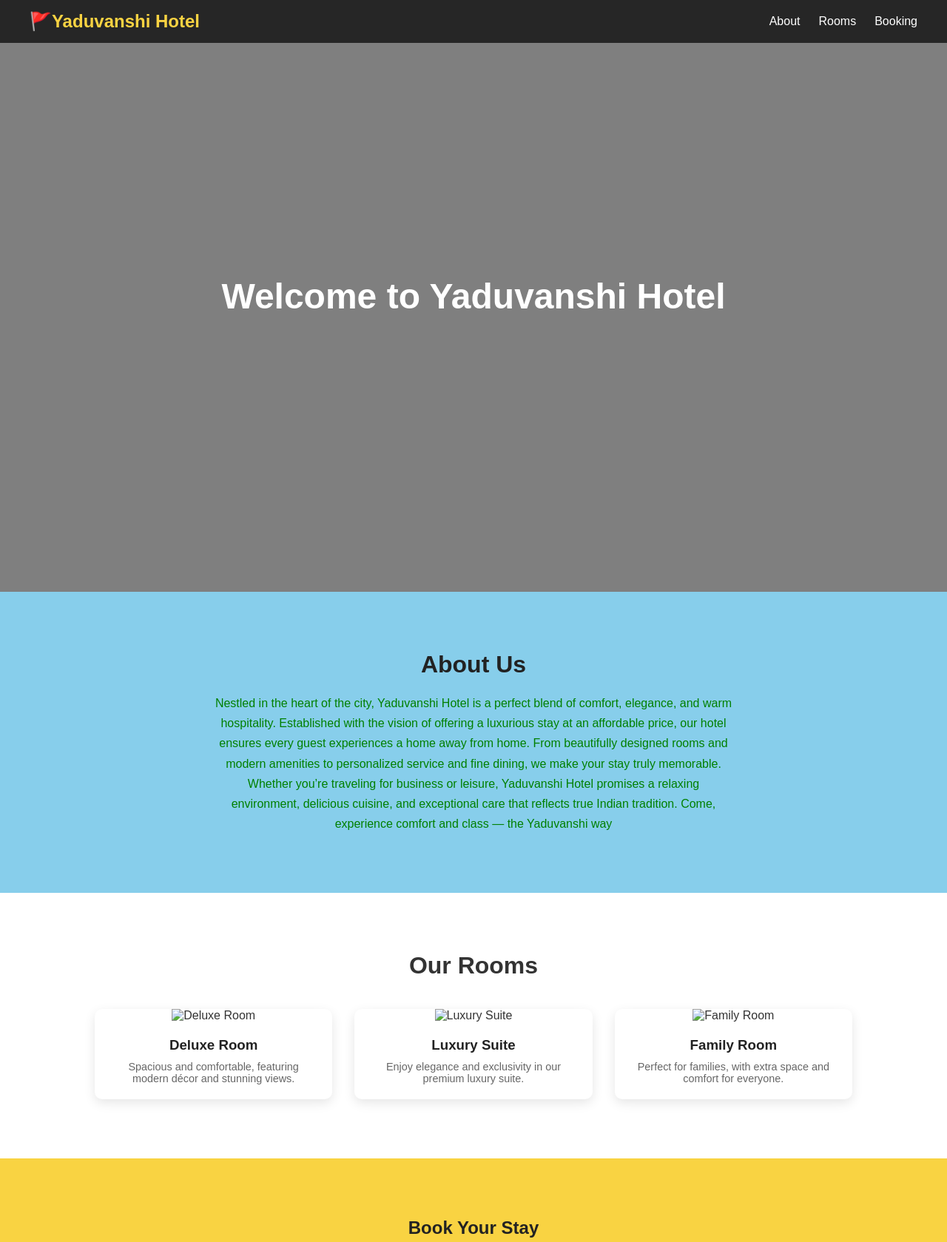
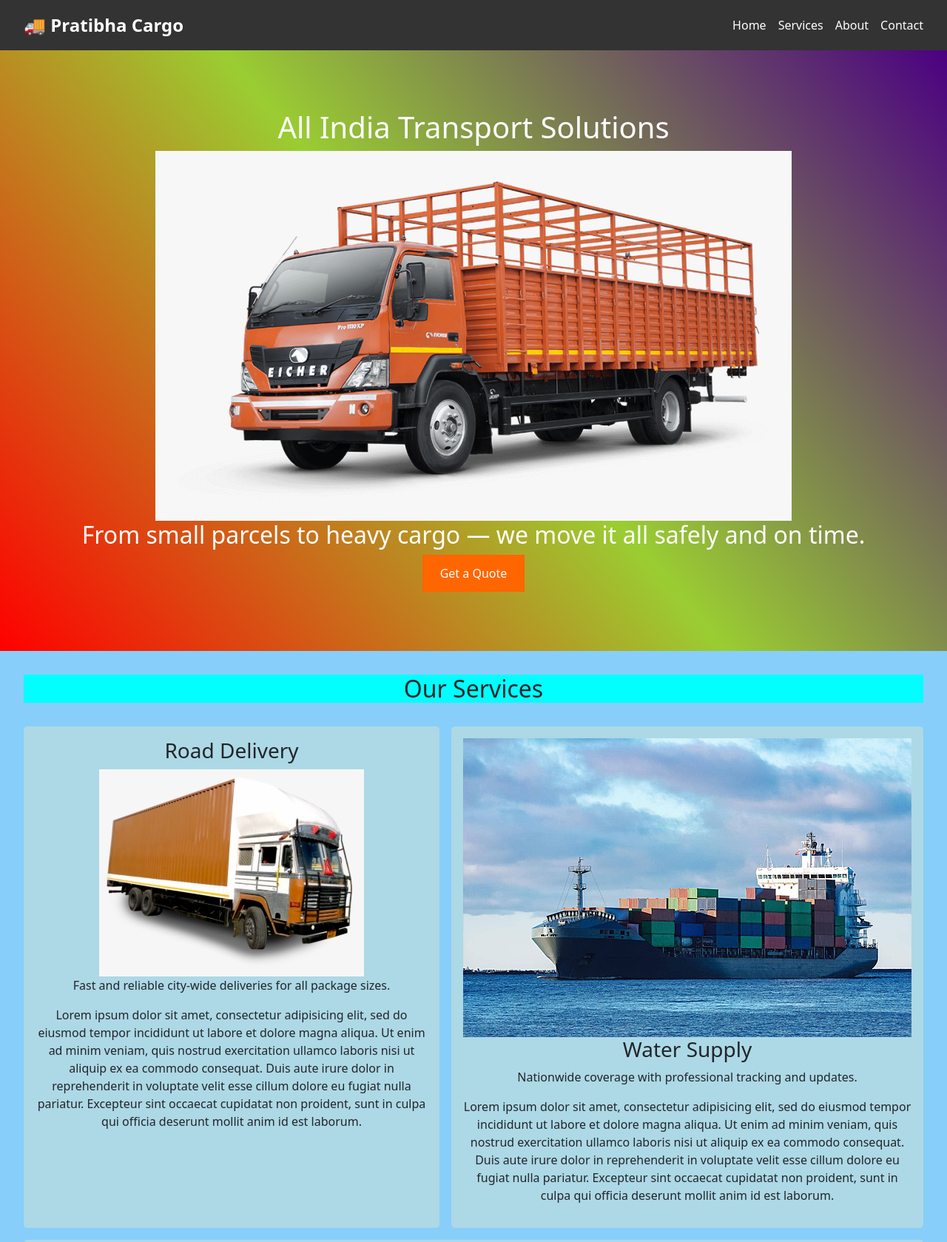
Before and after one commit to prashanty48/web, a plain HTML site: page index.html in a window 1280 px wide. Shown: the top 1679 px of the page at 74% size. Drawn offline with nearby package versions, Linux system fonts and the light colour scheme.

Commit message:
Add files via upload

```diff
--- a/index.html
+++ b/index.html
@@ -1,288 +1,102 @@
 <!DOCTYPE html>
-<html lang="en">
+<html>
 <head>
   <meta charset="UTF-8">
   <meta name="viewport" content="width=device-width, initial-scale=1.0">
-  <title>Yaduvanshi Hotel</title>
-  <style>
-    * {
-      margin: 0;
-      padding: 0;
-      box-sizing: border-box;
-      font-family: 'Poppins', sans-serif;
-    }
-
-    body {
-      color: #333;
-      background-color: #fff;
-      scroll-behavior: smooth;
-    }
-
-    header {
-      width: 100%;
-      height: 100vh;
-      background: url('pngtree-bedroom-guest-room-five-star-hotel-image_990205.jpg') no-repeat center/cover;
-      position: relative;
-      display: flex;
-      justify-content: center;
-      align-items: center;
-      text-align: center;
-      color: #fff;
-    }
-
-    header::after {
-      content: "";
-      position: absolute;
-      top: 0;
-      left: 0;
-      width: 100%;
-      height: 100%;
-      background: rgba(0, 0, 0, 0.5);
-    }
-
-    header h1 {
-      position: relative;
-      font-size: 3rem;
-      z-index: 2;
-    }
-
-    nav {
-      position: fixed;
-      top: 0;
-      width: 100%;
-      background: rgba(0,0,0,0.7);
-      display: flex;
-      justify-content: space-between;
-      align-items: center;
-      padding: 15px 40px;
-      color: #fff;
-      z-index: 1000;
-    }
-
-    nav h2 {
-      font-size: 1.5rem;
-      color: #f9d342;
-    }
-
-    nav ul {
-      display: flex;
-      list-style: none;
-      gap: 25px;
-    }
-
-    nav ul li a {
-      color: #fff;
-      text-decoration: none;
-      font-weight: 500;
-      transition: 0.3s;
-    }
-
-    nav ul li a:hover {
-      color: #f9d342;
-    }
-
-    .about {
-      padding: 80px 10%;
-      background:skyblue;
-      text-align: center;
-    }
-
-    .about h2 {
-      font-size: 2rem;
-      color: #222;
-      margin-bottom: 20px;
-    }
-
-    .about p {
-      max-width: 700px;
-      margin: auto;
-      line-height: 1.7;
-      color: green;
-    }
-
-    .rooms {
-      padding: 80px 10%;
-      text-align: center;
-    }
-
-    .rooms h2 {
-      font-size: 2rem;
-      margin-bottom: 40px;
-      color: #333;
-    }
-
-    .room-cards {
-      display: grid;
-      grid-template-columns: repeat(auto-fit, minmax(280px, 1fr));
-      gap: 30px;
-    }
-
-    .card {
-      background: #fff;
-      border-radius: 10px;
-      overflow: hidden;
-      box-shadow: 0 5px 15px rgba(0,0,0,0.1);
-      transition: transform 0.3s;
-    }
-
-    .card:hover {
-      transform: translateY(-10px);
-    }
-
-    .card img {
-      width: 100%;
-      height: 200px;
-      object-fit: cover;
-    }
-
-    .card-content {
-      padding: 20px;
-    }
-
-    .card-content h3 {
-      margin-bottom: 10px;
-      color: #222;
-    }
-
-    .card-content p {
-      color: #666;
-      font-size: 0.9rem;
-    }
-
-    .booking {
-      padding: 80px 10%;
-      background: #f9d342;
-      text-align: center;
-    }
-
-    .booking h2 {
-      color: #222;
-      margin-bottom: 20px;
-    }
-
-    form {
-      max-width: 500px;
-      margin: auto;
-      background: #fff;
-      padding: 30px;
-      border-radius: 10px;
-      box-shadow: 0 5px 15px rgba(0,0,0,0.1);
-    }
-
-    form input, form select, form button {
-      width: 100%;
-      padding: 10px;
-      margin: 10px 0;
-      border: 1px solid #ccc;
-      border-radius: 5px;
-      font-size: 1rem;
-    }
-
-    form button {
-      background: #f9d342;
-      border: none;
-      cursor: pointer;
-      transition: 0.3s;
-      font-weight: 600;
-    }
-
-    form button:hover {
-      background: #222;
-      color: #fff;
-    }
-
-    footer {
-      background: #222;
-      color: #fff;
-      text-align: center;
-      padding: 20px;
-    }
-  </style>
+  <title>FastMove Transport</title>
+  <link rel="stylesheet" href="pratibha cargo.css">
+  <link href="https://cdn.jsdelivr.net/npm/bootstrap@5.3.7/dist/css/bootstrap.min.css" rel="stylesheet" integrity="sha384-LN+7fdVzj6u52u30Kp6M/trliBMCMKTyK833zpbD+pXdCLuTusPj697FH4R/5mcr" crossorigin="anonymous">
+  <link rel="stylesheet" type="text/css" href="responsiveprojectjs.js">
+  <link rel="stylesheet" href="https://cdnjs.cloudflare.com/ajax/libs/font-awesome/5.15.4/css/all.min.css">
 </head>
 <body>
-  <nav>
-    <h2>🚩Yaduvanshi Hotel</h2>
-    <ul>
-      <li><a href="#about">About</a></li>
-      <li><a href="#rooms">Rooms</a></li>
-      <li><a href="#booking">Booking</a></li>
-    </ul>
-  </nav>
 
+  <!-- Header -->
   <header>
-    <h1>Welcome to Yaduvanshi Hotel</h1>
+    <div class="logo">🚚 Pratibha Cargo</div>
+    <nav id="navbar">
+      <a href="#home">Home</a>
+      <a href="#services">Services</a>
+      <a href="#about">About</a>
+      <a href="#contact">Contact</a>
+    </nav>
+    <div class="menu-toggle" id="menu-toggle">☰</div>
   </header>
 
-  <section id="about" class="about">
-    <h2>About Us</h2>
-    <p>Nestled in the heart of the city, Yaduvanshi Hotel is a perfect blend of comfort, elegance, and warm hospitality. Established with the vision of offering a luxurious stay at an affordable price, our hotel ensures every guest experiences a home away from home. From beautifully designed rooms and modern amenities to personalized service and fine dining, we make your stay truly memorable. Whether you’re traveling for business or leisure, Yaduvanshi Hotel promises a relaxing environment, delicious cuisine, and exceptional care that reflects true Indian tradition. Come, experience comfort and class — the Yaduvanshi way</p>
+  <!-- Hero Section -->
+  <section class="hero" id="home">
+    <h1>All India Transport Solutions</h1>
+    <img src="693-6939206_indian-truck-png-transparent-png.png">
+    <h2>From small parcels to heavy cargo — we move it all safely and on time.</h2>
+    <button><a href="https://en.wikipedia.org/wiki/Transport"></a>Get a Quote</button>
   </section>
 
-  <section id="rooms" class="rooms">
-    <h2>Our Rooms</h2>
-    <div class="room-cards">
-      <div class="card">
-        <img src="Deluxe Room_1920x950.webp" alt="Deluxe Room">
-        <div class="card-content">
-          <h3>Deluxe Room</h3>
-          <p>Spacious and comfortable, featuring modern décor and stunning views.</p>
-        </div>
+  <!-- Services -->
+  <section class="services" id="services">
+    <h2>Our Services</h2>
+    <div class="service-list">
+      <div class="service">
+        <h3>Road Delivery</h3>
+        <img src="127-1271298_indian-truck-container-.png">
+        <p>Fast and reliable city-wide deliveries for all package sizes.</p>
+        <p>Lorem ipsum dolor sit amet, consectetur adipisicing elit, sed do eiusmod
+        tempor incididunt ut labore et dolore magna aliqua. Ut enim ad minim veniam,
+        quis nostrud exercitation ullamco laboris nisi ut aliquip ex ea commodo
+        consequat. Duis aute irure dolor in reprehenderit in voluptate velit esse
+        cillum dolore eu fugiat nulla pariatur. Excepteur sint occaecat cupidatat non
+        proident, sunt in culpa qui officia deserunt mollit anim id est laborum.</p>
       </div>
-      <div class="card">
-        <img src="Luxury-Suite-Goa-2-768x576.jpg" alt="Luxury Suite">
-        <div class="card-content">
-          <h3>Luxury Suite</h3>
-          <p>Enjoy elegance and exclusivity in our premium luxury suite.</p>
-        </div>
+      <div class="service">
+        <img src="pngtree.jpg">
+        <h3>Water Supply</h3>
+        <p>Nationwide coverage with professional tracking and updates.</p>
+        <p>Lorem ipsum dolor sit amet, consectetur adipisicing elit, sed do eiusmod
+        tempor incididunt ut labore et dolore magna aliqua. Ut enim ad minim veniam,
+        quis nostrud exercitation ullamco laboris nisi ut aliquip ex ea commodo
+        consequat. Duis aute irure dolor in reprehenderit in voluptate velit esse
+        cillum dolore eu fugiat nulla pariatur. Excepteur sint occaecat cupidatat non
+        proident, sunt in culpa qui officia deserunt mollit anim id est laborum.</p>
       </div>
-      <div class="card">
-        <img src="04_final.webp" alt="Family Room">
-        <div class="card-content">
-          <h3>Family Room</h3>
-          <p>Perfect for families, with extra space and comfort for everyone.</p>
-        </div>
+      <div class="service">
+        <img src="27-275906_cargo-plane-png-cargo-airplane-png.png">
+        <h3>AIR Services</h3>
+        <p>Heavy cargo handling with modern air base and plane.</p>
+        <p>Lorem ipsum dolor sit amet, consectetur adipisicing elit, sed do eiusmod
+        tempor incididunt ut labore et dolore magna aliqua. Ut enim ad minim veniam,
+        quis nostrud exercitation ullamco laboris nisi ut aliquip ex ea commodo
+        consequat. Duis aute irure dolor in reprehenderit in voluptate velit esse
+        cillum dolore eu fugiat nulla pariatur. Excepteur sint occaecat cupidatat non
+        proident, sunt in culpa qui officia deserunt mollit anim id est laborum.</p>
       </div>
     </div>
   </section>
 
-  <section id="booking" class="booking">
-    <h2>Book Your Stay</h2>
-    <form id="bookingForm">
-      <input type="text" id="name" placeholder="Full Name" required>
-      <input type="email" id="email" placeholder="Email Address" required>
-      <input type="date" id="checkin" required>
-      <input type="date" id="checkout" required>
-      <select id="roomType" required>
-        <option value="">Select Room Type</option>
-        <option>Deluxe Room</option>
-        <option>Luxury Suite</option>
-        <option>Family Room</option>
-      </select>
-      <button type="submit">Book Now</button>
+  <!-- About -->
+  <section class="about" id="about">
+    <h1>About Us</h1>
+    <h3>At [Pratibha Cargo], we are committed to providing safe, reliable, and efficient transportation services for individuals and businesses. With a modern fleet, experienced drivers, and a dedication to customer satisfaction, we ensure every journey is smooth and on time.
+
+Whether it’s local deliveries, long-distance freight, or passenger transport, our team works with precision and care to meet your needs. We believe in building trust through transparency, punctuality, and quality service.</h3>
+  </section>
+
+  <!-- Contact -->
+  <section class="contact" id="contact">
+    <h2>Contact Us</h2>
+    <form>
+      <input type="text" placeholder="Your Name" required>
+      <input type="email" placeholder="Your Email" required>
+      <textarea placeholder="Your Message" required></textarea>
+      <button type="submit">Send Message</button>
     </form>
   </section>
 
   <footer>
-    <p>Yaduvanshi Hotel | Designed by Prashant</p>
+    <div class="share">
+        <a href="https://www.facebook.com/prashant.yadav.0.64" class="fab fa-facebook-f"></a>
+        <a href="https://www.instagram.com/prashant.yadav.0.64/" class="fab fa-instagram"></a>
+    </div>
   </footer>
 
-  <script>
-    document.getElementById("bookingForm").addEventListener("submit", function(e) {
-      e.preventDefault();
-      const name = document.getElementById("name").value;
-      alert(`Thank you ${name}! Your booking request has been received.`);
-      this.reset();
-    });
-
-
-    window.addEventListener('scroll', function() {
-      const nav = document.querySelector('nav');
-      if (window.scrollY > 50) {
-        nav.style.background = '#111';
-      } else {
-        nav.style.background = 'rgba(0,0,0,0.7)';
-      }
-    });
-  </script>
+  <script src="script.js"></script>
 </body>
 </html>
```
